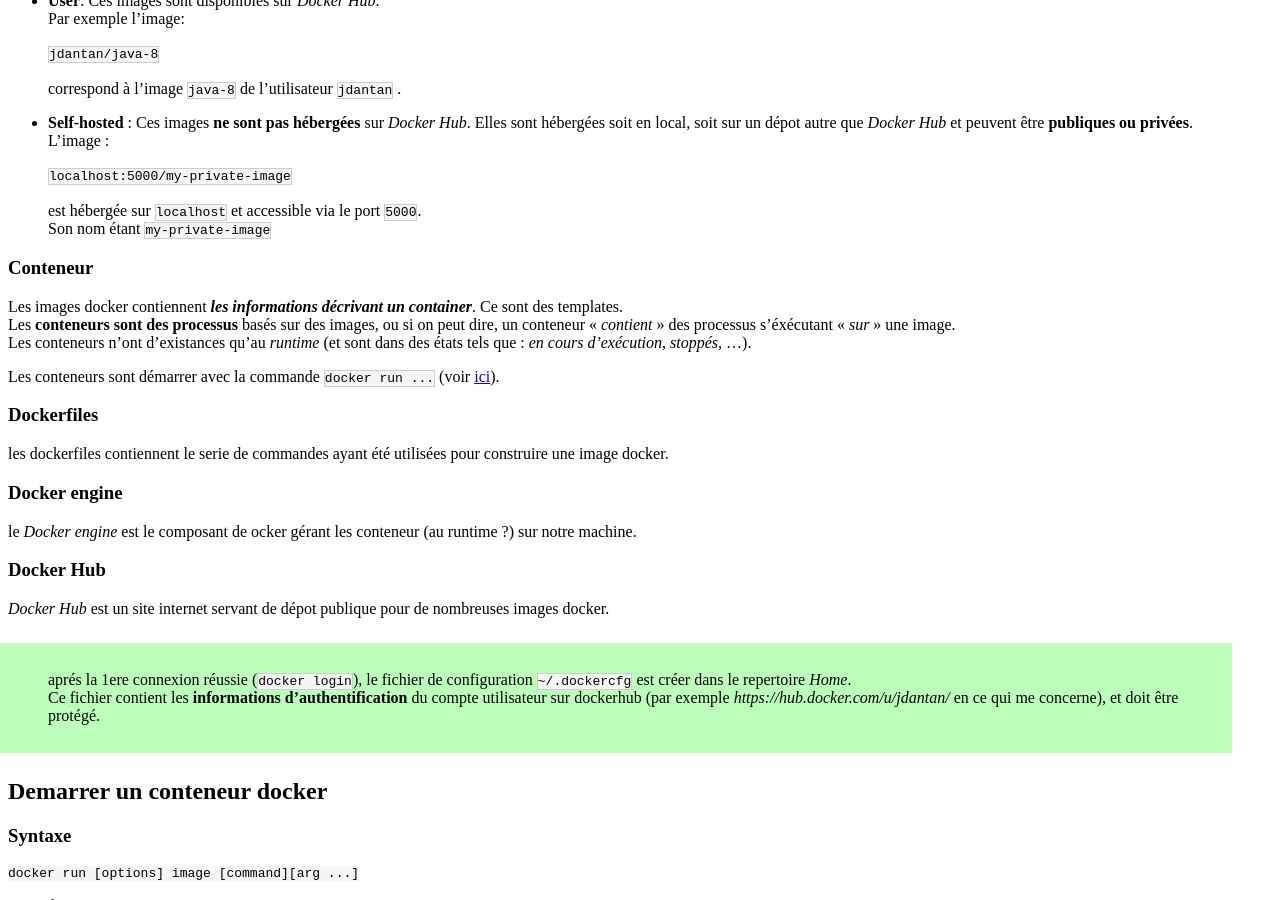
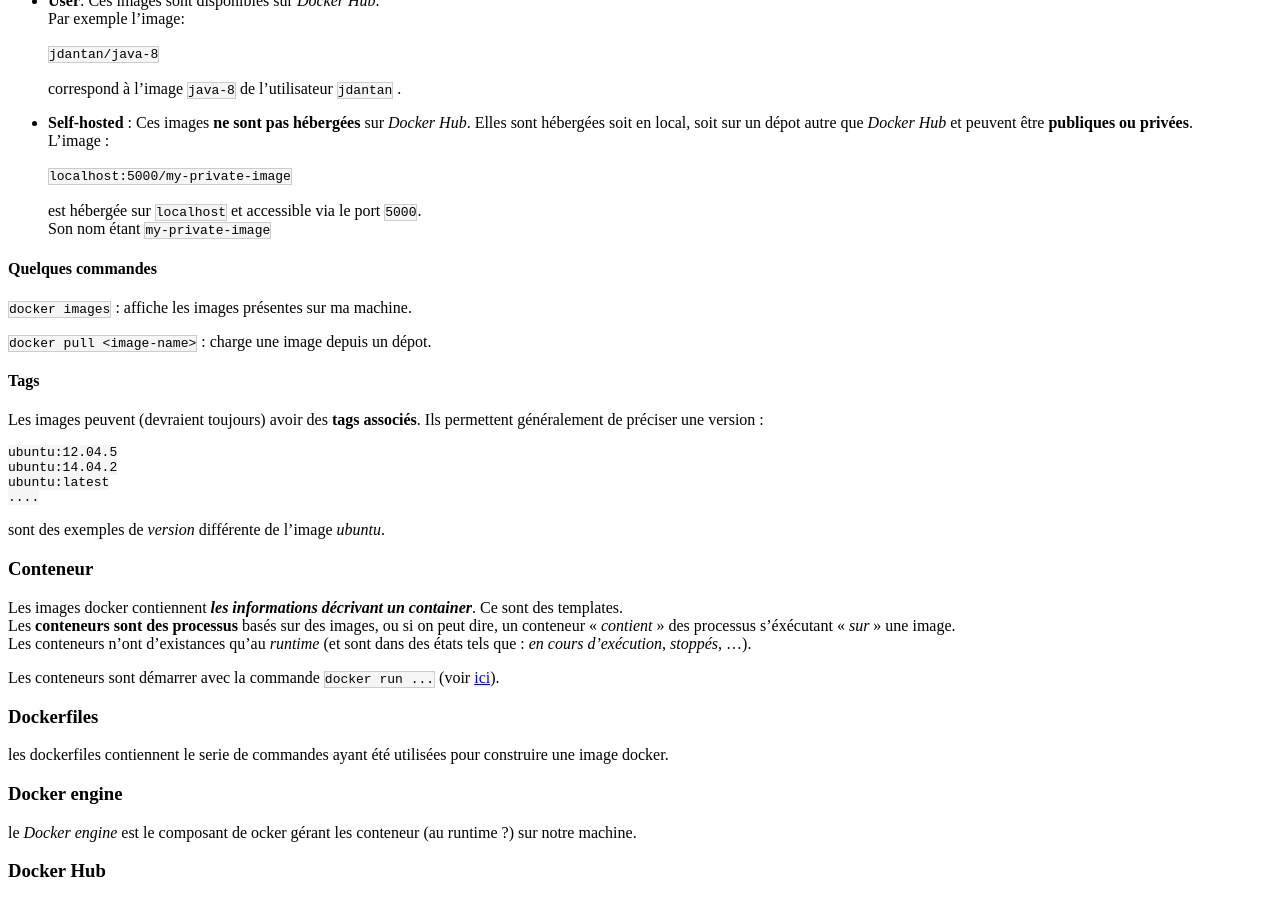
Before and after one commit to jidify/jidify.github.io, a Jekyll site: the page built from _posts/2015-04-11-docker.md, in a window 1280 px wide and 900 px high, scrolled down 1360 px. Built offline with Jekyll 4.4.1, drawn with Linux system fonts in a browser that asks for light colours; comment, search, counter and statistics services are not loaded.

Commit message:
enhance docker post

```diff
--- a/_posts/2015-04-11-docker.md
+++ b/_posts/2015-04-11-docker.md
@@ -72,7 +72,22 @@ est hébergée sur `localhost` et accessible via le port `5000`.
 Son nom étant `my-private-image`
 
 
+####Quelques commandes
 
+`docker images` :  affiche les images présentes sur ma machine.
+
+`docker pull <image-name>` : charge une image depuis un dépot.
+
+####Tags
+
+Les images peuvent (devraient toujours) avoir des __tags associés__. Ils permettent généralement de préciser une version :
+
+    ubuntu:12.04.5
+    ubuntu:14.04.2
+    ubuntu:latest
+    ....
+
+sont des exemples de *version* différente de l’image *ubuntu*.
 
 ###Conteneur
 
```
